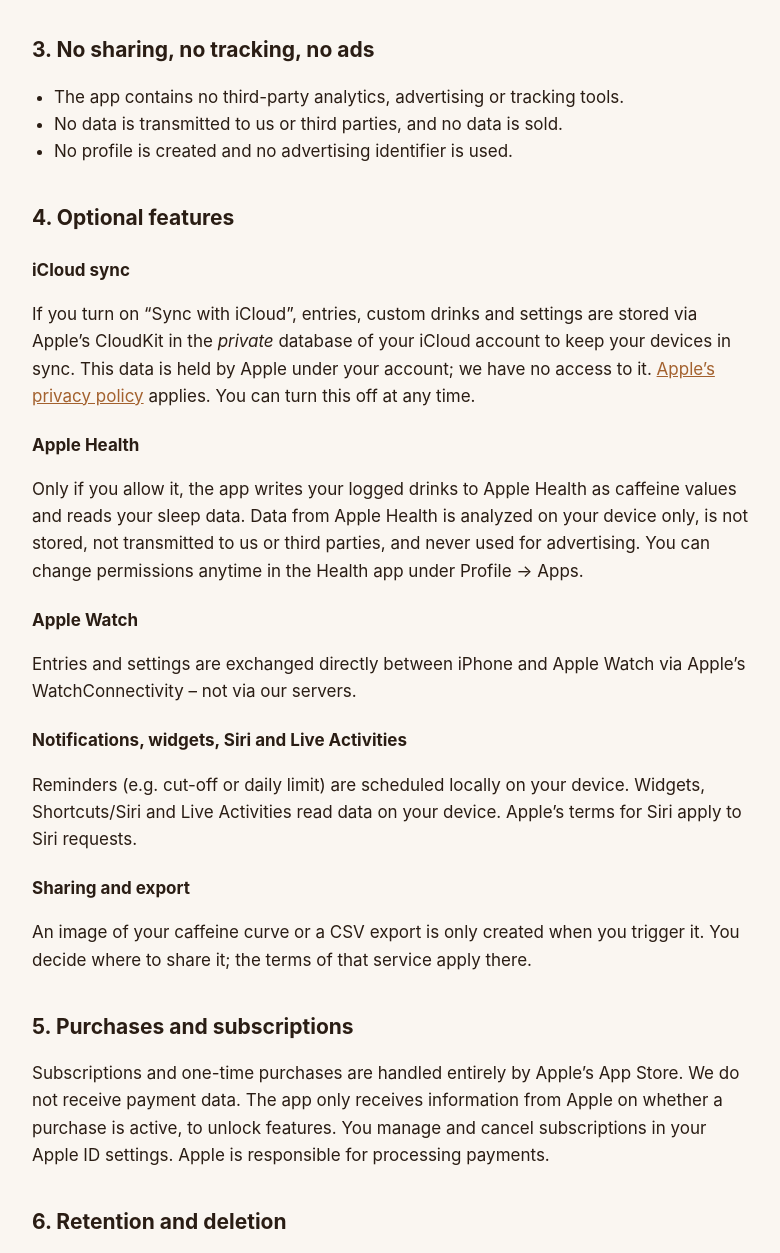
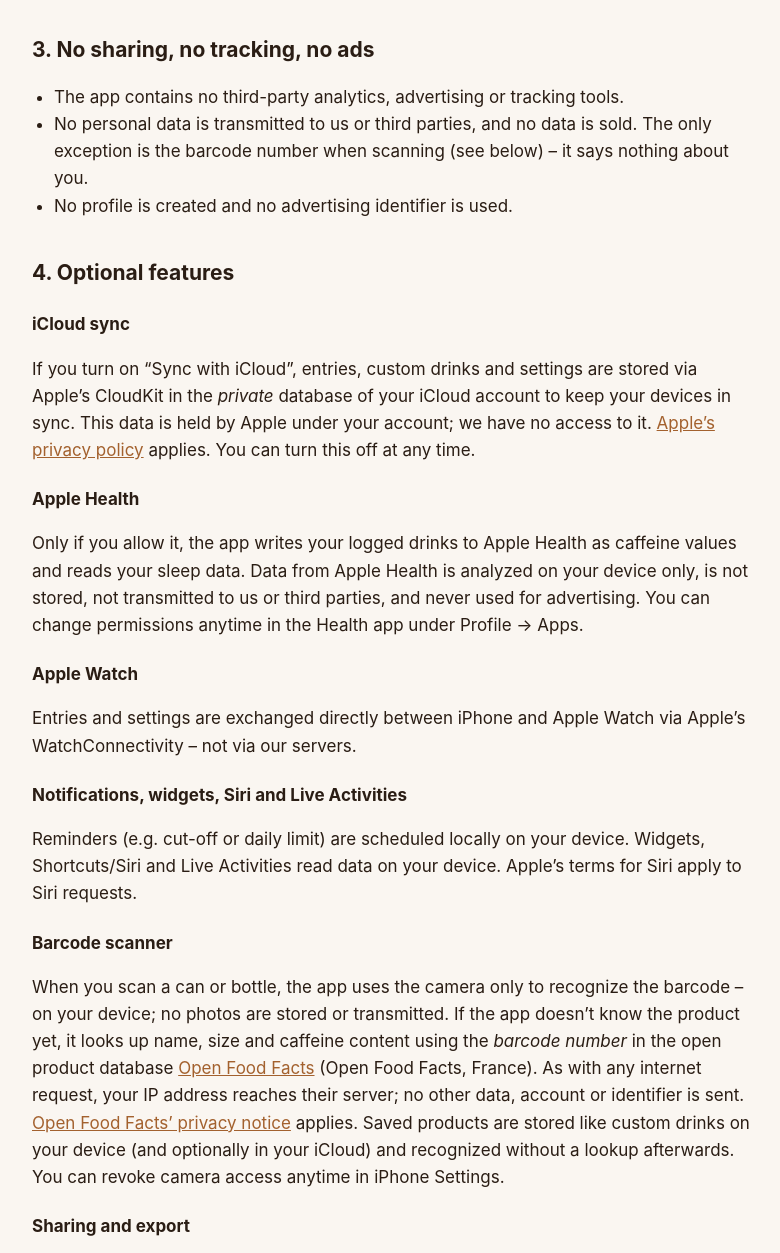
Before and after one commit to can-erguen/coffeintracker, a plain HTML site: page privacy.html in a window 1280 px wide. Shown: the part 1216-2469 px from the top of the page, without its empty margins (248-1028 px from the left). Drawn offline with Linux system fonts and the light colour scheme.

Commit message:
Datenschutz: Abschnitt zum Barcode-Scanner (Open Food Facts)

```diff
--- a/privacy.html
+++ b/privacy.html
@@ -50,7 +50,7 @@
 <h2>3. No sharing, no tracking, no ads</h2>
 <ul>
   <li>The app contains no third-party analytics, advertising or tracking tools.</li>
-  <li>No data is transmitted to us or third parties, and no data is sold.</li>
+  <li>No personal data is transmitted to us or third parties, and no data is sold. The only exception is the barcode number when scanning (see below) – it says nothing about you.</li>
   <li>No profile is created and no advertising identifier is used.</li>
 </ul>
 
@@ -78,6 +78,17 @@
 <p>
   Reminders (e.g. cut-off or daily limit) are scheduled locally on your device. Widgets, Shortcuts/Siri and Live Activities
   read data on your device. Apple’s terms for Siri apply to Siri requests.
+</p>
+
+<h3>Barcode scanner</h3>
+<p>
+  When you scan a can or bottle, the app uses the camera only to recognize the barcode – on your device; no photos are
+  stored or transmitted. If the app doesn’t know the product yet, it looks up name, size and caffeine content using the
+  <em>barcode number</em> in the open product database <a href="https://world.openfoodfacts.org/">Open Food Facts</a>
+  (Open Food Facts, France). As with any internet request, your IP address reaches their server; no other data, account or
+  identifier is sent. <a href="https://world.openfoodfacts.org/privacy">Open Food Facts’ privacy notice</a> applies.
+  Saved products are stored like custom drinks on your device (and optionally in your iCloud) and recognized without a
+  lookup afterwards. You can revoke camera access anytime in iPhone Settings.
 </p>
 
 <h3>Sharing and export</h3>
```
Also changed, not shown: datenschutz.html (+13 -1 lines).
